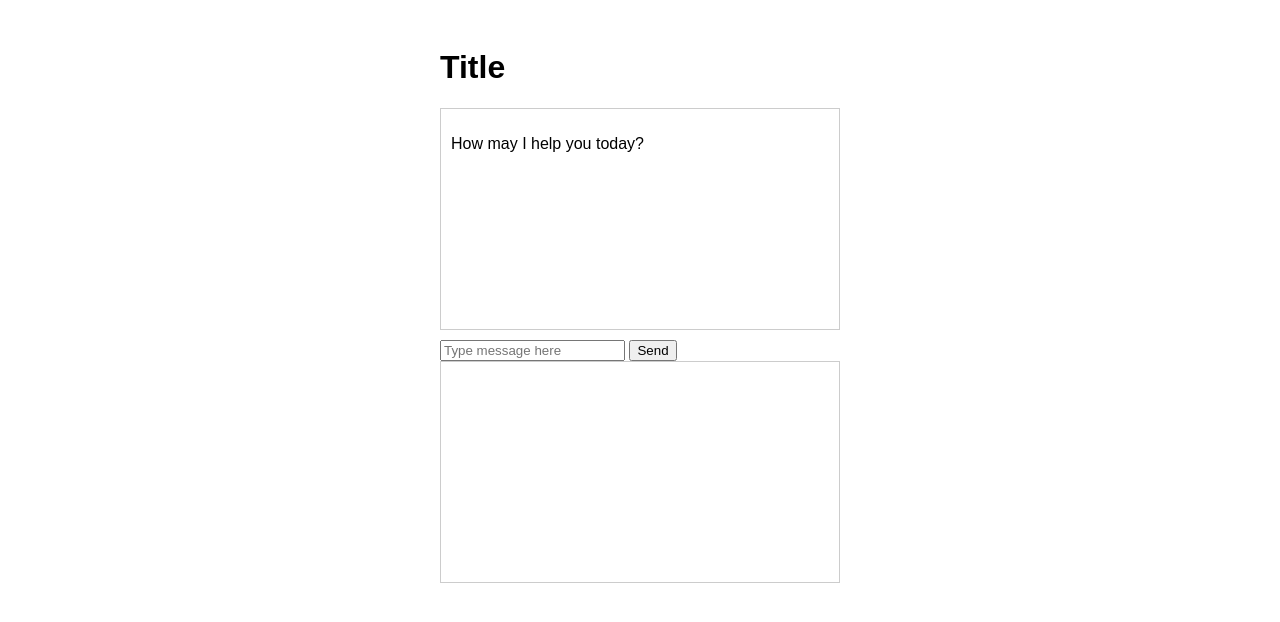
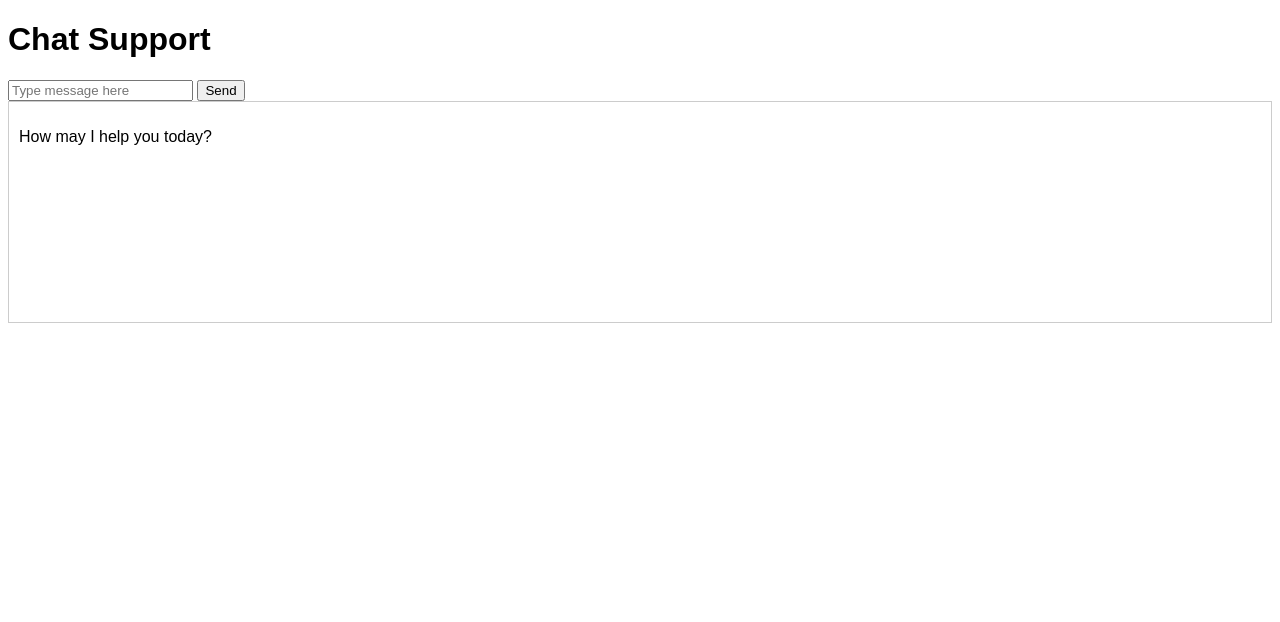
Before and after one commit to Biscgit/Bahn-Chatbot, a FastAPI app: page / in a window 1280 px wide. Shown: the top 622 px of the page. Run offline with FastAPI, Linux system fonts and the light colour scheme.

Commit message:
wrapped title in div

```diff
--- a/templates/index.html
+++ b/templates/index.html
@@ -9,9 +9,10 @@
 </head>
 
 <body>
-<div class="container">
-    <h1>Title</h1>
-    <div class="chatbox" id="chatbox"></div>
+<div class="chat-container">
+    <div class="header">
+        <h1>Chat Support</h1>
+    </div>
 
     <div class="chat-body" id="chat-body"></div>
 
```
